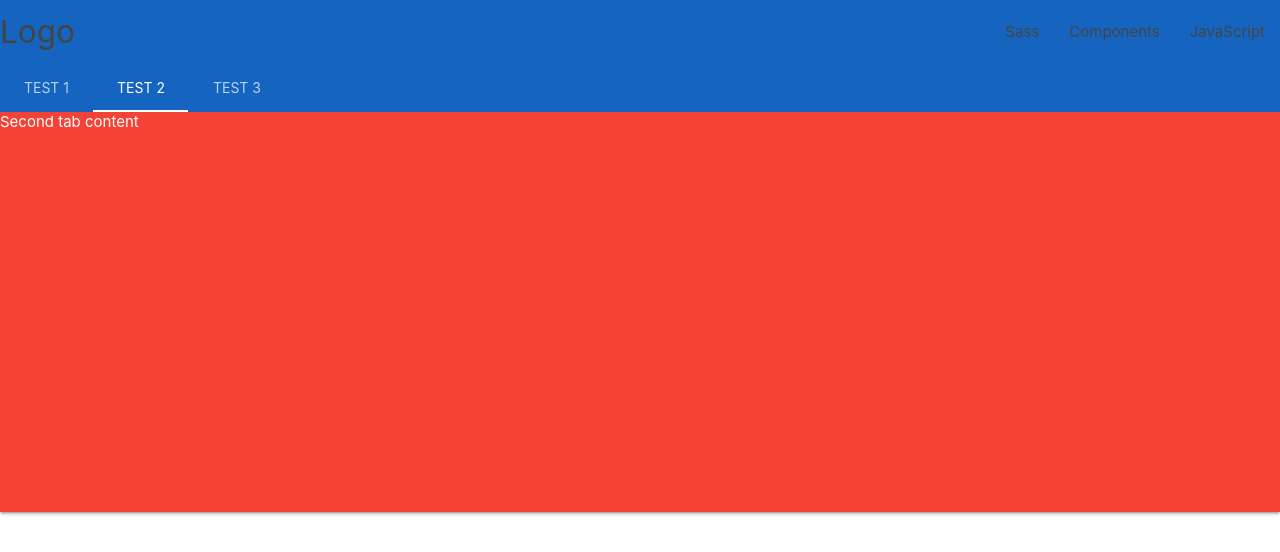
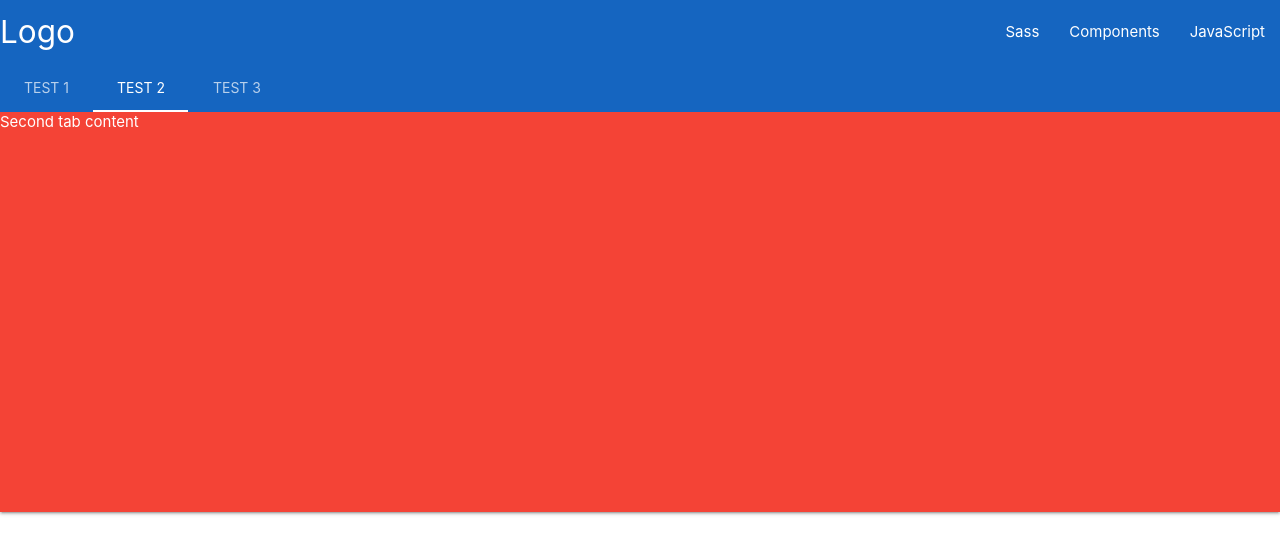
Before and after one commit to alexxxid/Medicament, a Symfony app: template templates/base.html.twig in a window 1280 px wide. Shown: the top 552 px of the page. Run offline with Twig, Linux system fonts and the light colour scheme; the template is opened without the code that fills it, so the values that code supplies are empty; some libraries are stand-ins or nearby versions.

Commit message:
maj framework #1

```diff
--- a/public/css/style.css
+++ b/public/css/style.css
@@ -8,7 +8,7 @@
 
 nav ul a,
 nav .brand-logo {
-  color: #444;
+  color: white;
 }
 
 p {
--- a/templates/base.html.twig
+++ b/templates/base.html.twig
@@ -7,7 +7,7 @@
               <!-- CSS  -->
             <link href="https://fonts.googleapis.com/icon?family=Material+Icons" rel="stylesheet">
             <link href="css/materialize.css" type="text/css" rel="stylesheet" media="screen,projection"/>
-            <link href="css/style.css" type="text/css" rel="stylesheet" media="screen,projection"/>
+            {# <link href="css/style.css" type="text/css" rel="stylesheet" media="screen,projection"/> #}
         {% endblock %}
     </head>
     <body>
```
